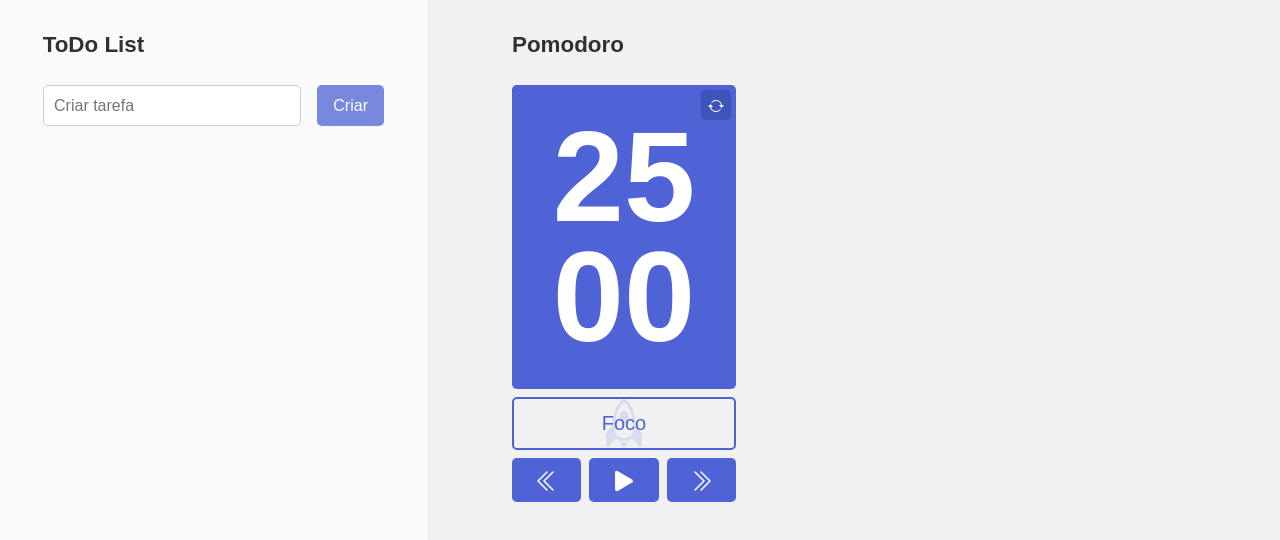
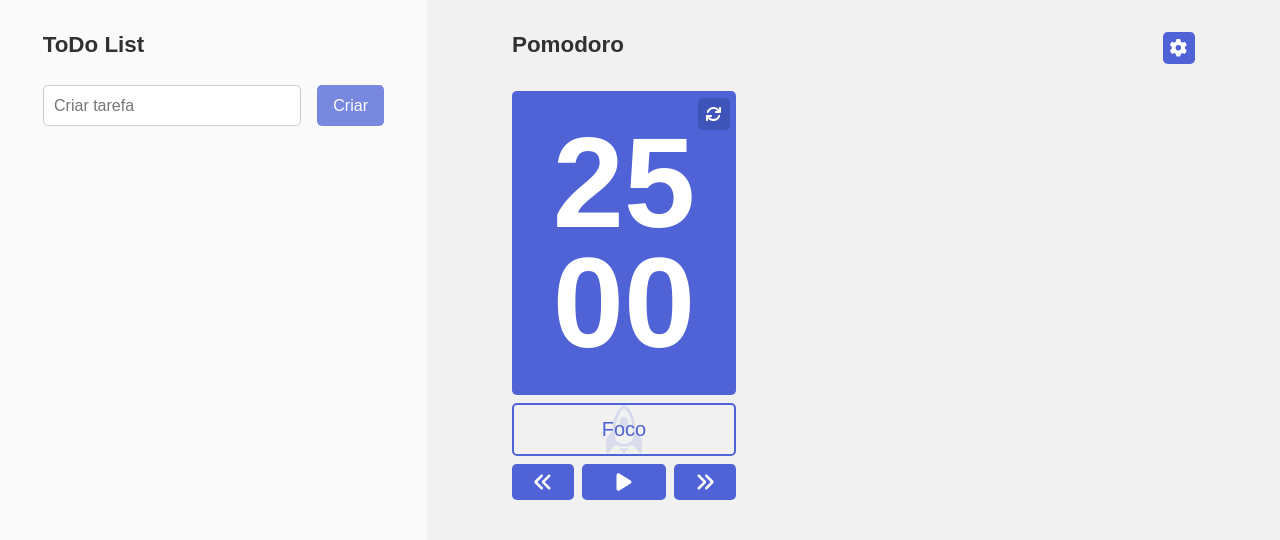
Before and after one commit to jjr-dev/potodo, a plain HTML site: page index.html in a window 1280 px wide. Drawn offline with Linux system fonts and the light colour scheme.

Commit message:
Troca de ícones para FontAwesome

```diff
--- a/index.html
+++ b/index.html
@@ -13,11 +13,11 @@
     <li id="todo-item-template" class="todo-item">
         <input type="checkbox" name="" id="" class="todo-check">
         <label for="" class="todo-name"><span>{{name}}</span></label>
-        <button class="todo-btn todo-play">
-            <img src="./src/svg/play.svg" alt="Iniciar tarefa" title="Iniciar tarefa">
+        <button class="todo-btn btn-center btn todo-play" title="Iniciar tarefa">
+            <svg xmlns="http://www.w3.org/2000/svg" viewBox="0 0 384 512"><path d="M73 39c-14.8-9.1-33.4-9.4-48.5-.9S0 62.6 0 80V432c0 17.4 9.4 33.4 24.5 41.9s33.7 8.1 48.5-.9L361 297c14.3-8.7 23-24.2 23-41s-8.7-32.2-23-41L73 39z"/></svg>
         </button>
-        <button class="todo-btn todo-trash">
-            <img src="./src/svg/trash.svg" alt="Excluir tarefa" title="Excluir tarefa">
+        <button class="todo-btn btn-center btn todo-trash" title="Excluir tarefa">
+            <svg xmlns="http://www.w3.org/2000/svg" viewBox="0 0 448 512"><path d="M135.2 17.7L128 32H32C14.3 32 0 46.3 0 64S14.3 96 32 96H416c17.7 0 32-14.3 32-32s-14.3-32-32-32H320l-7.2-14.3C307.4 6.8 296.3 0 284.2 0H163.8c-12.1 0-23.2 6.8-28.6 17.7zM416 128H32L53.2 467c1.6 25.3 22.6 45 47.9 45H346.9c25.3 0 46.3-19.7 47.9-45L416 128z"/></svg>
         </button>
     </li>
     <div id="pomodoro-history-item-template" class="pomodoro-history-item">
@@ -56,6 +56,9 @@
             <div class="container">
                 <div class="pomodoro-header">
                     <h1>Pomodoro</h1>
+                    <button class="btn btn-center" title="Configurações">
+                        <svg xmlns="http://www.w3.org/2000/svg" viewBox="0 0 512 512"><path d="M481.9 166.6c3.2 8.7 .5 18.4-6.4 24.6l-30.9 28.1c-7.7 7.1-11.4 17.5-10.9 27.9c.1 2.9 .2 5.8 .2 8.8s-.1 5.9-.2 8.8c-.5 10.5 3.1 20.9 10.9 27.9l30.9 28.1c6.9 6.2 9.6 15.9 6.4 24.6c-4.4 11.9-9.7 23.3-15.8 34.3l-4.7 8.1c-6.6 11-14 21.4-22.1 31.2c-5.9 7.2-15.7 9.6-24.5 6.8l-39.7-12.6c-10-3.2-20.8-1.1-29.7 4.6c-4.9 3.1-9.9 6.1-15.1 8.7c-9.3 4.8-16.5 13.2-18.8 23.4l-8.9 40.7c-2 9.1-9 16.3-18.2 17.8c-13.8 2.3-28 3.5-42.5 3.5s-28.7-1.2-42.5-3.5c-9.2-1.5-16.2-8.7-18.2-17.8l-8.9-40.7c-2.2-10.2-9.5-18.6-18.8-23.4c-5.2-2.7-10.2-5.6-15.1-8.7c-8.8-5.7-19.7-7.8-29.7-4.6L69.1 425.9c-8.8 2.8-18.6 .3-24.5-6.8c-8.1-9.8-15.5-20.2-22.1-31.2l-4.7-8.1c-6.1-11-11.4-22.4-15.8-34.3c-3.2-8.7-.5-18.4 6.4-24.6l30.9-28.1c7.7-7.1 11.4-17.5 10.9-27.9c-.1-2.9-.2-5.8-.2-8.8s.1-5.9 .2-8.8c.5-10.5-3.1-20.9-10.9-27.9L8.4 191.2c-6.9-6.2-9.6-15.9-6.4-24.6c4.4-11.9 9.7-23.3 15.8-34.3l4.7-8.1c6.6-11 14-21.4 22.1-31.2c5.9-7.2 15.7-9.6 24.5-6.8l39.7 12.6c10 3.2 20.8 1.1 29.7-4.6c4.9-3.1 9.9-6.1 15.1-8.7c9.3-4.8 16.5-13.2 18.8-23.4l8.9-40.7c2-9.1 9-16.3 18.2-17.8C213.3 1.2 227.5 0 242 0s28.7 1.2 42.5 3.5c9.2 1.5 16.2 8.7 18.2 17.8l8.9 40.7c2.2 10.2 9.4 18.6 18.8 23.4c5.2 2.7 10.2 5.6 15.1 8.7c8.8 5.7 19.7 7.7 29.7 4.6l39.7-12.6c8.8-2.8 18.6-.3 24.5 6.8c8.1 9.8 15.5 20.2 22.1 31.2l4.7 8.1c6.1 11 11.4 22.4 15.8 34.3zM242 336a80 80 0 1 0 0-160 80 80 0 1 0 0 160z"/></svg>
+                    </button>
                 </div>
                 <div class="pomodoro-stopwatch">
                     <div class="pomodoro-timer">
@@ -77,33 +80,20 @@
                         </div>
                     </div>
                     <div class="pomodoro-actions">
-                        <button class="btn pomodoro-action-reset" title="Reiniciar">
-                            <svg xmlns="http://www.w3.org/2000/svg" width="16" height="16" viewBox="0 0 16 16">
-                                <path d="M11.534 7h3.932a.25.25 0 0 1 .192.41l-1.966 2.36a.25.25 0 0 1-.384 0l-1.966-2.36a.25.25 0 0 1 .192-.41zm-11 2h3.932a.25.25 0 0 0 .192-.41L2.692 6.23a.25.25 0 0 0-.384 0L.342 8.59A.25.25 0 0 0 .534 9z"/>
-                                <path fill-rule="evenodd" d="M8 3c-1.552 0-2.94.707-3.857 1.818a.5.5 0 1 1-.771-.636A6.002 6.002 0 0 1 13.917 7H12.9A5.002 5.002 0 0 0 8 3zM3.1 9a5.002 5.002 0 0 0 8.757 2.182.5.5 0 1 1 .771.636A6.002 6.002 0 0 1 2.083 9H3.1z"/>
-                            </svg>
+                        <button class="btn pomodoro-action-reset btn-center" title="Reiniciar">
+                            <svg xmlns="http://www.w3.org/2000/svg" viewBox="0 0 512 512"><path d="M89.1 202.6c7.7-21.8 20.2-42.3 37.8-59.8c62.5-62.5 163.8-62.5 226.3 0L370.3 160H320c-17.7 0-32 14.3-32 32s14.3 32 32 32H447.5c0 0 0 0 0 0h.4c17.7 0 32-14.3 32-32V64c0-17.7-14.3-32-32-32s-32 14.3-32 32v51.2L398.4 97.6c-87.5-87.5-229.3-87.5-316.8 0C57.2 122 39.6 150.7 28.8 181.4c-5.9 16.7 2.9 34.9 19.5 40.8s34.9-2.9 40.8-19.5zM23 289.3c-5 1.5-9.8 4.2-13.7 8.2c-4 4-6.7 8.8-8.1 14c-.3 1.2-.6 2.5-.8 3.8c-.3 1.7-.4 3.4-.4 5.1V448c0 17.7 14.3 32 32 32s32-14.3 32-32V396.9l17.6 17.5 0 0c87.5 87.4 229.3 87.4 316.7 0c24.4-24.4 42.1-53.1 52.9-83.7c5.9-16.7-2.9-34.9-19.5-40.8s-34.9 2.9-40.8 19.5c-7.7 21.8-20.2 42.3-37.8 59.8c-62.5 62.5-163.8 62.5-226.3 0l-.1-.1L109.6 352H160c17.7 0 32-14.3 32-32s-14.3-32-32-32H32.4c-1.6 0-3.2 .1-4.8 .3s-3.1 .5-4.6 1z"/></svg>
                         </button>
-                        <button class="btn pomodoro-action-previous" title="Voltar">
-                            <svg xmlns="http://www.w3.org/2000/svg" width="16" height="16" viewBox="0 0 16 16">
-                                <path fill-rule="evenodd" d="M8.354 1.646a.5.5 0 0 1 0 .708L2.707 8l5.647 5.646a.5.5 0 0 1-.708.708l-6-6a.5.5 0 0 1 0-.708l6-6a.5.5 0 0 1 .708 0z"/>
-                                <path fill-rule="evenodd" d="M12.354 1.646a.5.5 0 0 1 0 .708L6.707 8l5.647 5.646a.5.5 0 0 1-.708.708l-6-6a.5.5 0 0 1 0-.708l6-6a.5.5 0 0 1 .708 0z"/>
-                            </svg>
+                        <button class="btn pomodoro-action-previous btn-center" title="Voltar">
+                            <svg xmlns="http://www.w3.org/2000/svg" viewBox="0 0 448 512"><path d="M9.4 233.4c-12.5 12.5-12.5 32.8 0 45.3l160 160c12.5 12.5 32.8 12.5 45.3 0s12.5-32.8 0-45.3L77.3 256 214.6 118.6c12.5-12.5 12.5-32.8 0-45.3s-32.8-12.5-45.3 0l-160 160zm352-160l-160 160c-12.5 12.5-12.5 32.8 0 45.3l160 160c12.5 12.5 32.8 12.5 45.3 0s12.5-32.8 0-45.3L269.3 256 406.6 118.6c12.5-12.5 12.5-32.8 0-45.3s-32.8-12.5-45.3 0z"/></svg>
                         </button>
-                        <button class="btn pomodoro-action-pause" title="Pausar">
-                            <svg xmlns="http://www.w3.org/2000/svg" width="16" height="16" viewBox="0 0 16 16">
-                                <path d="M5.5 3.5A1.5 1.5 0 0 1 7 5v6a1.5 1.5 0 0 1-3 0V5a1.5 1.5 0 0 1 1.5-1.5zm5 0A1.5 1.5 0 0 1 12 5v6a1.5 1.5 0 0 1-3 0V5a1.5 1.5 0 0 1 1.5-1.5z"/>
-                            </svg>
+                        <button class="btn pomodoro-action-pause btn-center" title="Pausar">
+                            <svg xmlns="http://www.w3.org/2000/svg" viewBox="0 0 320 512"><path d="M48 64C21.5 64 0 85.5 0 112V400c0 26.5 21.5 48 48 48H80c26.5 0 48-21.5 48-48V112c0-26.5-21.5-48-48-48H48zm192 0c-26.5 0-48 21.5-48 48V400c0 26.5 21.5 48 48 48h32c26.5 0 48-21.5 48-48V112c0-26.5-21.5-48-48-48H240z"/></svg>
                         </button>
-                        <button class="btn pomodoro-action-play" title="Iniciar">
-                            <svg xmlns="http://www.w3.org/2000/svg" width="16" height="16" viewBox="0 0 16 16">
-                                <path d="m11.596 8.697-6.363 3.692c-.54.313-1.233-.066-1.233-.697V4.308c0-.63.692-1.01 1.233-.696l6.363 3.692a.802.802 0 0 1 0 1.393z"/>
-                            </svg>
+                        <button class="btn pomodoro-action-play btn-center" title="Iniciar">
+                            <svg xmlns="http://www.w3.org/2000/svg" viewBox="0 0 384 512"><path d="M73 39c-14.8-9.1-33.4-9.4-48.5-.9S0 62.6 0 80V432c0 17.4 9.4 33.4 24.5 41.9s33.7 8.1 48.5-.9L361 297c14.3-8.7 23-24.2 23-41s-8.7-32.2-23-41L73 39z"/></svg>
                         </button>
-                        <button class="btn pomodoro-action-next" title="Avançar">
-                            <svg xmlns="http://www.w3.org/2000/svg" width="16" height="16" viewBox="0 0 16 16">
-                                <path fill-rule="evenodd" d="M3.646 1.646a.5.5 0 0 1 .708 0l6 6a.5.5 0 0 1 0 .708l-6 6a.5.5 0 0 1-.708-.708L9.293 8 3.646 2.354a.5.5 0 0 1 0-.708z"/>
-                                <path fill-rule="evenodd" d="M7.646 1.646a.5.5 0 0 1 .708 0l6 6a.5.5 0 0 1 0 .708l-6 6a.5.5 0 0 1-.708-.708L13.293 8 7.646 2.354a.5.5 0 0 1 0-.708z"/>
-                            </svg>
+                        <button class="btn pomodoro-action-next btn-center" title="Avançar">
+                            <svg xmlns="http://www.w3.org/2000/svg" viewBox="0 0 448 512"><path d="M438.6 278.6c12.5-12.5 12.5-32.8 0-45.3l-160-160c-12.5-12.5-32.8-12.5-45.3 0s-12.5 32.8 0 45.3L370.7 256 233.4 393.4c-12.5 12.5-12.5 32.8 0 45.3s32.8 12.5 45.3 0l160-160zm-352 160l160-160c12.5-12.5 12.5-32.8 0-45.3l-160-160c-12.5-12.5-32.8-12.5-45.3 0s-12.5 32.8 0 45.3L178.7 256 41.4 393.4c-12.5 12.5-12.5 32.8 0 45.3s32.8 12.5 45.3 0z"/></svg>
                         </button>
                     </div>
                 </div>
--- a/src/css/index.css
+++ b/src/css/index.css
@@ -120,7 +120,6 @@ h1 {
 .todo .todo-list ul li .todo-btn {
     border: 0;
     background-color: transparent;
-    padding: 0.2rem 0;
     text-align: center;
     width: 1.6rem;
     height: 1.6rem;
@@ -130,7 +129,6 @@ h1 {
     border-radius: 50%;
     transform: translate(300%);
     transition: .3s;
-    font-size: 0;
 }
 
 .todo .todo-list ul li:hover .todo-btn {
@@ -151,13 +149,12 @@ h1 {
 
 .todo .todo-list ul li .todo-btn.todo-trash {
     background-color: var(--color09);
-    padding: 0.3rem 0;
 }
 
-.todo .todo-list ul li .todo-btn.todo-trash img {
-    width: 0.8rem;
+.todo .todo-list ul li .todo-btn svg {
+    width: 0.75rem;
+    fill: var(--color01)
 }
-
 
 .todo .todo-list ul li .todo-check {
     position: relative;
@@ -232,6 +229,13 @@ h1 {
     cursor: pointer;
 }
 
+.btn.btn-center {
+    display: flex;
+    justify-content: center;
+    align-items: center;
+    padding: 0.5rem 0;
+}
+
 .theme-focus .btn {
     background-color: var(--color05);
 }
@@ -274,6 +278,20 @@ input[type="text"]:focus {
 
 .pomodoro-header {
     margin-bottom: 1.7rem;
+    display: flex;
+    justify-content: space-between;
+}
+
+.pomodoro-header .btn {
+    width: 2rem;
+    height: 2rem;
+    padding: 0;
+}
+
+.pomodoro-header .btn svg {
+    fill: var(--color01);
+    width: 1.1rem;
+    height: 1.1rem;
 }
 
 .pomodoro-stopwatch {
@@ -366,6 +384,7 @@ input[type="text"]:focus {
 .pomodoro-actions {
     display: flex;
     gap: 0.5rem;
+    align-items: center;
     margin-top: 0.5rem;
 }
 
@@ -375,26 +394,24 @@ input[type="text"]:focus {
 
 .pomodoro-actions .btn svg {
     fill: var(--color01);
-    font-size: 1.5rem;
-    width: 1.5rem;
-    height: 1.5rem;
-    margin-top: 0.4rem;
+    width: 1.25rem;
+    height: 1.25rem;
+}
+
+.pomodoro-actions .pomodoro-action-previous, .pomodoro-actions .pomodoro-action-next {
+    width: 75%;
 }
 
 .pomodoro-actions .pomodoro-action-pause {
     display: none;
 }
 
-.pomodoro-actions .pomodoro-action-play svg, .pomodoro-actions .pomodoro-action-pause svg {
-    transform: scale(1.5);
-}
-
 .pomodoro-actions .pomodoro-action-reset {
     position: absolute;
-    right: 5px;
-    top: 5px;
-    width: 30px;
-    height: 30px;
+    right: 0.4rem;
+    top: 0.4rem;
+    width: 2rem;
+    height: 2rem;
     padding: 0;
 }
 
@@ -419,7 +436,6 @@ input[type="text"]:focus {
 .pomodoro-actions .pomodoro-action-reset svg {
     width: 1rem;
     height: 1rem;
-    margin-top: 0.3rem;
 }
 
 .pomodoro-history {
@@ -428,6 +444,7 @@ input[type="text"]:focus {
     flex-wrap: wrap;
     gap: 15px;
 }
+
 .pomodoro-history .pomodoro-history-item {
     background-color: var(--color01);
     border-radius: 0.3rem;
--- a/src/js/index.js
+++ b/src/js/index.js
@@ -336,8 +336,8 @@ function setPomodoroTheme() {
 }
 
 function togglePaused() {
-    document.querySelector('.pomodoro-actions .pomodoro-action-pause').style.display = configs.paused ? 'none' : 'block';
-    document.querySelector('.pomodoro-actions .pomodoro-action-play').style.display  = configs.paused ? 'block' : 'none';
+    document.querySelector('.pomodoro-actions .pomodoro-action-pause').style.display = configs.paused ? 'none' : 'flex';
+    document.querySelector('.pomodoro-actions .pomodoro-action-play').style.display  = configs.paused ? 'flex' : 'none';
 
     save();
 }
```
Also changed, not shown: src/svg/play.svg (deleted), src/svg/trash.svg (deleted).
